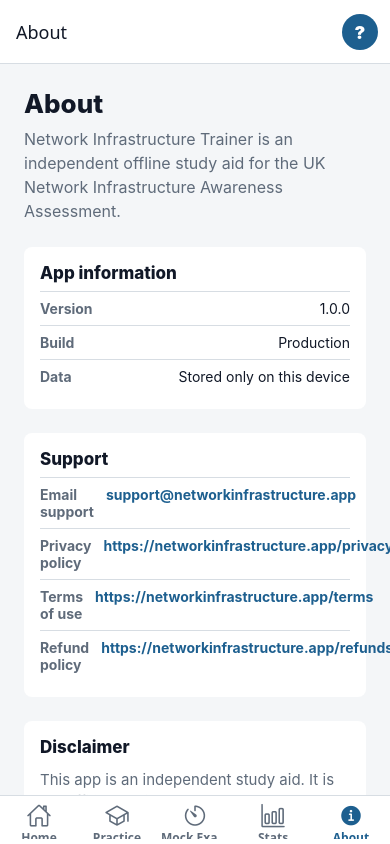
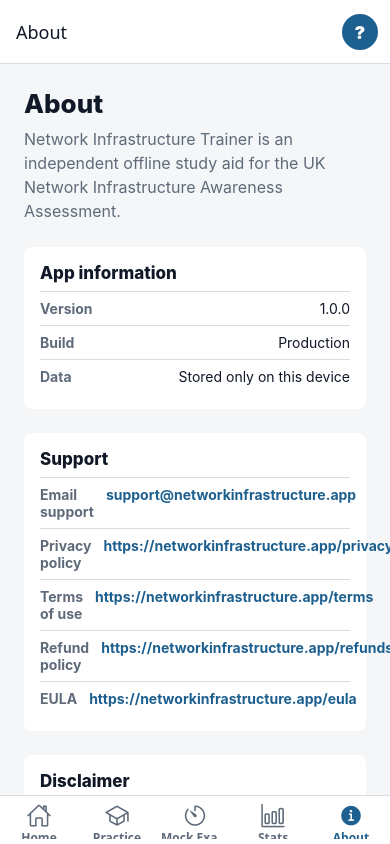
Before and after one commit to DimaVasiliu/Network-Infrastructure-Awareness-Assessment, a React Native app in the folder app/: screen /SettingsTab in a window 390 px wide. Built offline with nearby package versions, Linux system fonts and the light colour scheme.

Commit message:
PRIVACY.md, TERMS.md, EULA.md, REFUND.md

```diff
--- a/app/src/screens/SettingsScreen.tsx
+++ b/app/src/screens/SettingsScreen.tsx
@@ -7,6 +7,7 @@ const SUPPORT_EMAIL = 'support@networkinfrastructure.app';
 const PRIVACY_URL = 'https://networkinfrastructure.app/privacy';
 const TERMS_URL = 'https://networkinfrastructure.app/terms';
 const REFUND_URL = 'https://networkinfrastructure.app/refunds';
+const EULA_URL = 'https://networkinfrastructure.app/eula';
 
 const appVersion = appJson.expo.version;
 
@@ -36,6 +37,7 @@ export function SettingsScreen() {
         <LinkRow label="Privacy policy" value={PRIVACY_URL} onPress={() => Linking.openURL(PRIVACY_URL)} />
         <LinkRow label="Terms of use" value={TERMS_URL} onPress={() => Linking.openURL(TERMS_URL)} />
         <LinkRow label="Refund policy" value={REFUND_URL} onPress={() => Linking.openURL(REFUND_URL)} />
+        <LinkRow label="EULA" value={EULA_URL} onPress={() => Linking.openURL(EULA_URL)} />
       </View>
 
       <View style={styles.card}>
```
Also changed, not shown: 6 other files (tests, documents, lock files or other folders).
